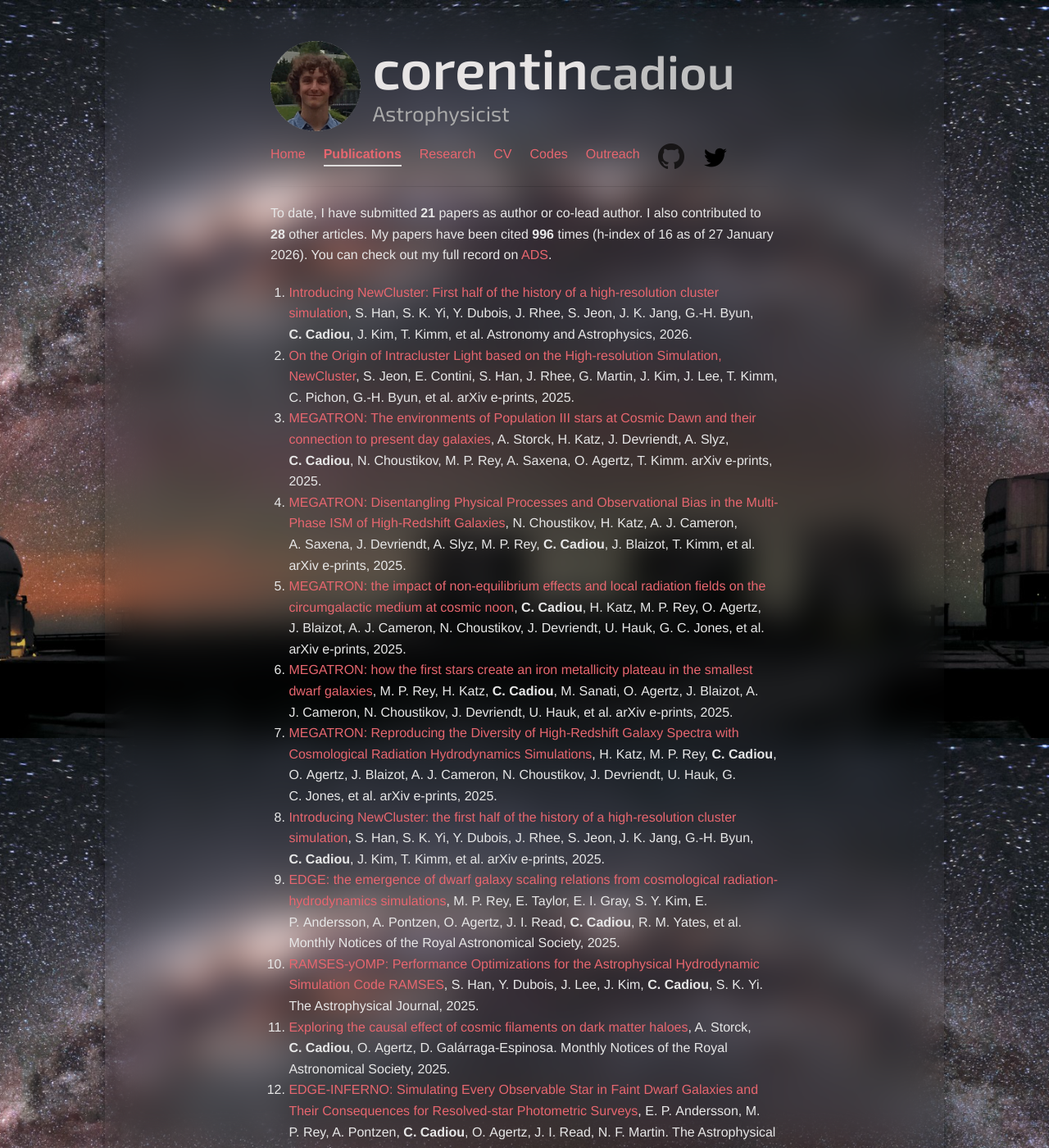
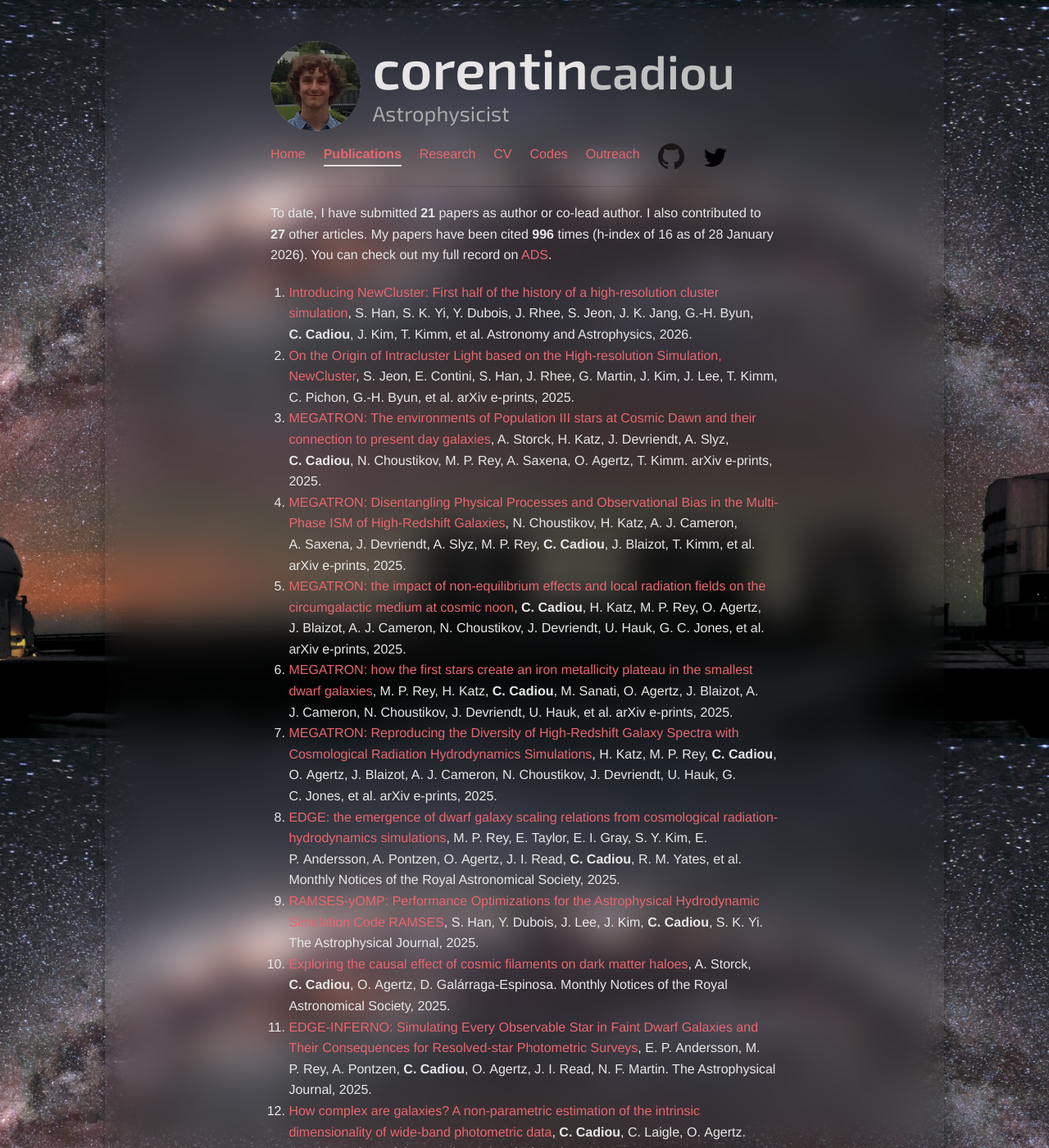
Before and after one commit to cphyc/cphyc.github.io, a Jekyll site: the page built from publications/index.html, in a window 1280 px wide and 1400 px high. Shown: the whole window at 82% size. Built offline with Jekyll 4.4.1, drawn with Linux system fonts in a browser that asks for light colours; nearby versions of some CDN libraries.

Commit message:
Update publications and CV [skip ci]
Automated update via GitHub Actions

```diff
--- a/publications/index.html
+++ b/publications/index.html
@@ -7,8 +7,8 @@ description: My Publications
 
 <p>
   To date, I have submitted <b>21</b> papers as author or co-lead author.
-  I also contributed to <b>28</b> other articles.
-  My papers have been cited <b>996</b> times (h-index of 16 as of 27 January 2026).
+  I also contributed to <b>27</b> other articles.
+  My papers have been cited <b>996</b> times (h-index of 16 as of 28 January 2026).
   You can check out my full record on <a href="https://ui.adsabs.harvard.edu/search/q=((author%3A%22Cadiou%2C%20C%22))%20-bibstem%3A%22zndo%22%20collection%3Aastronomy&sort=date%20desc%2C%20bibcode%20desc&p_=0" target="_blank">ADS</a>.
 </p>
 <ol>
@@ -276,45 +276,6 @@ description: My Publications
 
 
       G. C.&nbsp;Jones,
-
-
-      et al.
-
-    arXiv e-prints, 2025.
-  </li>
-
-  <li>
-    <a href="https://arxiv.org/abs/2507.06301">Introducing NewCluster: the first half of the history of a high-resolution cluster simulation</a>,
-
-
-      S.&nbsp;Han,
-
-
-      S. K.&nbsp;Yi,
-
-
-      Y.&nbsp;Dubois,
-
-
-      J.&nbsp;Rhee,
-
-
-      S.&nbsp;Jeon,
-
-
-      J. K.&nbsp;Jang,
-
-
-      G.-H.&nbsp;Byun,
-
-    <b>
-      C.&nbsp;Cadiou</b>,
-
-
-      J.&nbsp;Kim,
-
-
-      T.&nbsp;Kimm,
 
 
       et al.
```
Also changed, not shown: 2 other files.
